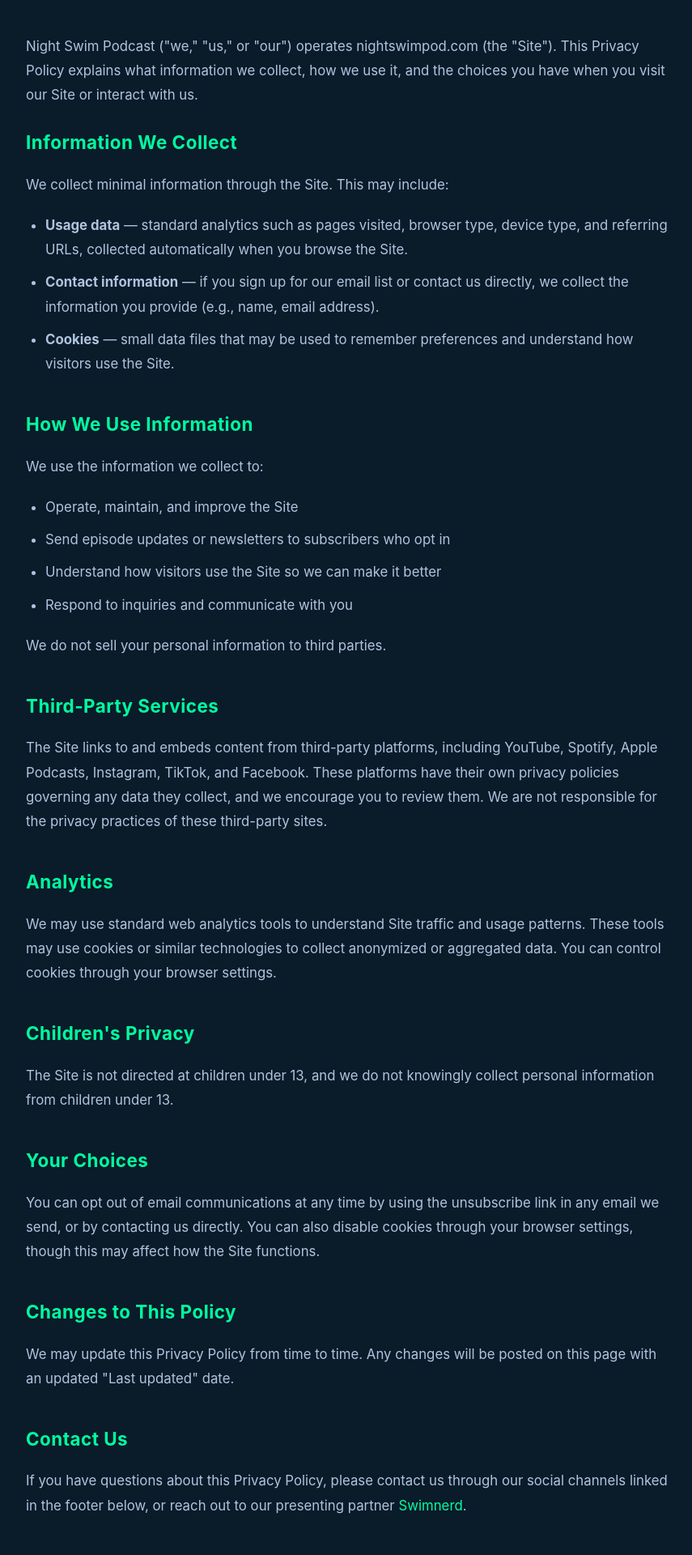
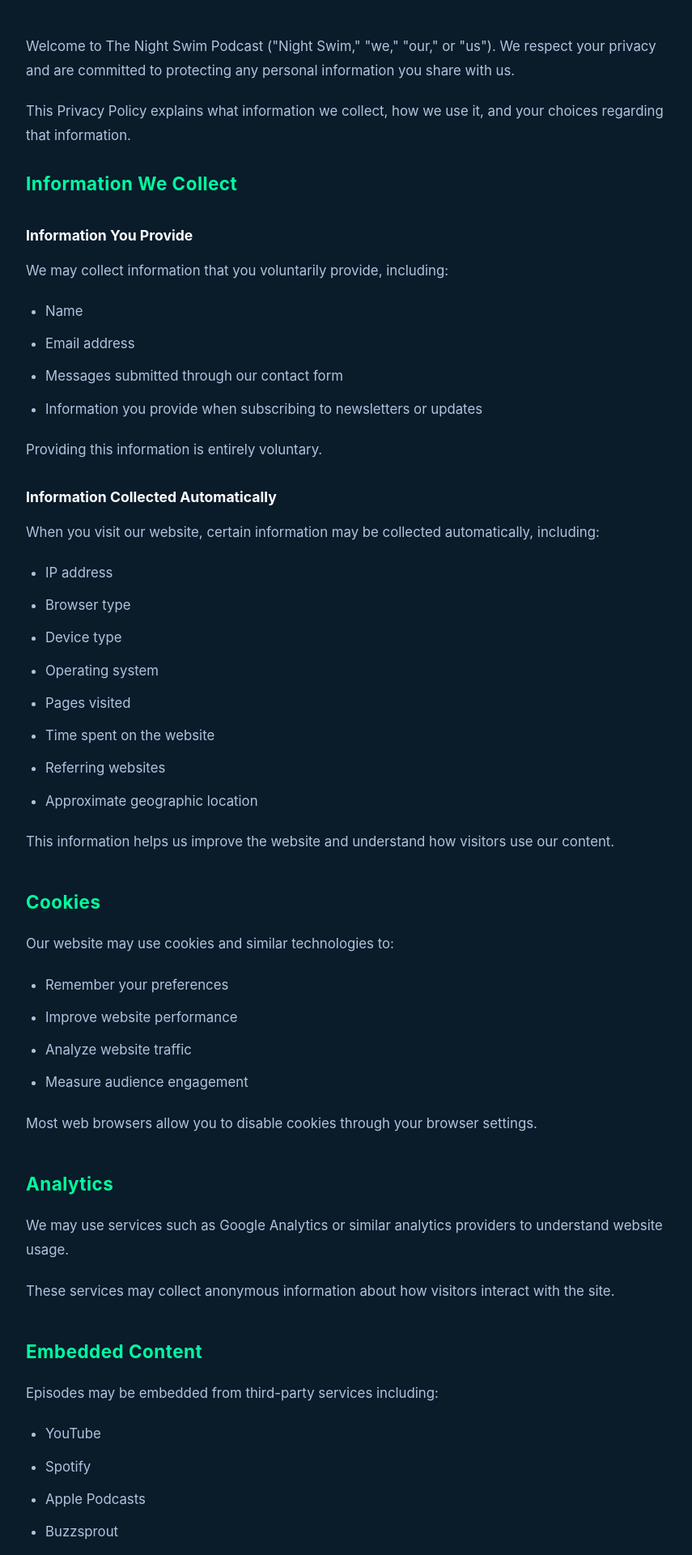
Before and after one commit to swimnerdtim/nightswimpod, a React (Vite) app: page /privacy in a window 1280 px wide. Shown: the part 360-2280 px from the top of the page at 81% size, without its empty margins (208-1063 px from the left). Built offline with nearby package versions, Linux system fonts and the light colour scheme.

Commit message:
Replace privacy policy with Nate's provided text

```diff
--- a/src/pages/Privacy.css
+++ b/src/pages/Privacy.css
@@ -36,6 +36,14 @@
   margin-top: 24px;
 }
 
+.privacy-content h3 {
+  color: var(--text-primary);
+  font-size: 1.1rem;
+  font-weight: 700;
+  margin-top: 28px;
+  margin-bottom: 12px;
+}
+
 .privacy-content p {
   margin-bottom: 20px;
 }
--- a/src/pages/Privacy.jsx
+++ b/src/pages/Privacy.jsx
@@ -7,86 +7,149 @@ function Privacy() {
         <div className="container">
           <div className="privacy-hero">
             <h1 className="section-title">PRIVACY POLICY</h1>
-            <p className="privacy-updated">Last updated: August 3, 2026</p>
+            <p className="privacy-updated">Effective Date: July 27, 2026</p>
           </div>
 
           <div className="privacy-content">
             <p>
-              Night Swim Podcast ("we," "us," or "our") operates nightswimpod.com (the "Site"). This
-              Privacy Policy explains what information we collect, how we use it, and the choices you
-              have when you visit our Site or interact with us.
+              Welcome to The Night Swim Podcast ("Night Swim," "we," "our," or "us"). We respect your
+              privacy and are committed to protecting any personal information you share with us.
+            </p>
+            <p>
+              This Privacy Policy explains what information we collect, how we use it, and your choices
+              regarding that information.
             </p>
 
             <h2>Information We Collect</h2>
+
+            <h3>Information You Provide</h3>
+            <p>We may collect information that you voluntarily provide, including:</p>
+            <ul>
+              <li>Name</li>
+              <li>Email address</li>
+              <li>Messages submitted through our contact form</li>
+              <li>Information you provide when subscribing to newsletters or updates</li>
+            </ul>
+            <p>Providing this information is entirely voluntary.</p>
+
+            <h3>Information Collected Automatically</h3>
             <p>
-              We collect minimal information through the Site. This may include:
+              When you visit our website, certain information may be collected automatically, including:
             </p>
             <ul>
-              <li>
-                <strong>Usage data</strong> — standard analytics such as pages visited, browser type,
-                device type, and referring URLs, collected automatically when you browse the Site.
-              </li>
-              <li>
-                <strong>Contact information</strong> — if you sign up for our email list or contact us
-                directly, we collect the information you provide (e.g., name, email address).
-              </li>
-              <li>
-                <strong>Cookies</strong> — small data files that may be used to remember preferences and
-                understand how visitors use the Site.
-              </li>
+              <li>IP address</li>
+              <li>Browser type</li>
+              <li>Device type</li>
+              <li>Operating system</li>
+              <li>Pages visited</li>
+              <li>Time spent on the website</li>
+              <li>Referring websites</li>
+              <li>Approximate geographic location</li>
+            </ul>
+            <p>This information helps us improve the website and understand how visitors use our content.</p>
+
+            <h2>Cookies</h2>
+            <p>Our website may use cookies and similar technologies to:</p>
+            <ul>
+              <li>Remember your preferences</li>
+              <li>Improve website performance</li>
+              <li>Analyze website traffic</li>
+              <li>Measure audience engagement</li>
+            </ul>
+            <p>Most web browsers allow you to disable cookies through your browser settings.</p>
+
+            <h2>Analytics</h2>
+            <p>We may use services such as Google Analytics or similar analytics providers to understand website usage.</p>
+            <p>These services may collect anonymous information about how visitors interact with the site.</p>
+
+            <h2>Embedded Content</h2>
+            <p>Episodes may be embedded from third-party services including:</p>
+            <ul>
+              <li>YouTube</li>
+              <li>Spotify</li>
+              <li>Apple Podcasts</li>
+              <li>Buzzsprout</li>
+              <li>Other podcast platforms</li>
+            </ul>
+            <p>
+              These services may collect data as though you visited their websites directly. Their
+              privacy policies govern any information they collect.
+            </p>
+
+            <h2>Email Communications</h2>
+            <p>If you subscribe to our mailing list, we may occasionally send:</p>
+            <ul>
+              <li>New episode announcements</li>
+              <li>Podcast updates</li>
+              <li>Special guests</li>
+              <li>Event information</li>
+              <li>Promotions related to Night Swim</li>
+            </ul>
+            <p>You may unsubscribe at any time using the unsubscribe link included in every email.</p>
+
+            <h2>Merchandise and Purchases</h2>
+            <p>If we offer merchandise or paid content, payment information is processed securely by third-party payment providers.</p>
+            <p>We do not store credit card numbers or payment credentials on our servers.</p>
+
+            <h2>How We Use Your Information</h2>
+            <p>We may use collected information to:</p>
+            <ul>
+              <li>Operate the website</li>
+              <li>Respond to inquiries</li>
+              <li>Improve the podcast and website</li>
+              <li>Analyze audience engagement</li>
+              <li>Send newsletters (only if you subscribe)</li>
+              <li>Prevent fraud and abuse</li>
+              <li>Comply with legal obligations</li>
             </ul>
 
-            <h2>How We Use Information</h2>
-            <p>We use the information we collect to:</p>
+            <h2>Sharing Information</h2>
+            <p>We do not sell your personal information.</p>
+            <p>We may share information with trusted service providers that help us operate the website, including:</p>
             <ul>
-              <li>Operate, maintain, and improve the Site</li>
-              <li>Send episode updates or newsletters to subscribers who opt in</li>
-              <li>Understand how visitors use the Site so we can make it better</li>
-              <li>Respond to inquiries and communicate with you</li>
+              <li>Website hosting providers</li>
+              <li>Email marketing providers</li>
+              <li>Analytics providers</li>
+              <li>Payment processors</li>
             </ul>
-            <p>We do not sell your personal information to third parties.</p>
+            <p>These providers only receive information necessary to perform their services.</p>
 
-            <h2>Third-Party Services</h2>
+            <h2>Data Security</h2>
+            <p>We use commercially reasonable security measures to protect your information.</p>
             <p>
-              The Site links to and embeds content from third-party platforms, including YouTube,
-              Spotify, Apple Podcasts, Instagram, TikTok, and Facebook. These platforms have their own
-              privacy policies governing any data they collect, and we encourage you to review them.
-              We are not responsible for the privacy practices of these third-party sites.
-            </p>
-
-            <h2>Analytics</h2>
-            <p>
-              We may use standard web analytics tools to understand Site traffic and usage patterns.
-              These tools may use cookies or similar technologies to collect anonymized or aggregated
-              data. You can control cookies through your browser settings.
+              However, no internet transmission or electronic storage method is completely secure, and
+              we cannot guarantee absolute security.
             </p>
 
             <h2>Children's Privacy</h2>
-            <p>
-              The Site is not directed at children under 13, and we do not knowingly collect personal
-              information from children under 13.
-            </p>
+            <p>The Night Swim Podcast is not directed toward children under the age of 13.</p>
+            <p>We do not knowingly collect personal information from children under 13.</p>
+            <p>If you believe a child has submitted personal information, please contact us so we can remove it.</p>
 
-            <h2>Your Choices</h2>
-            <p>
-              You can opt out of email communications at any time by using the unsubscribe link in any
-              email we send, or by contacting us directly. You can also disable cookies through your
-              browser settings, though this may affect how the Site functions.
-            </p>
+            <h2>Third-Party Links</h2>
+            <p>Our website may contain links to other websites.</p>
+            <p>We are not responsible for the privacy practices or content of third-party websites.</p>
 
-            <h2>Changes to This Policy</h2>
-            <p>
-              We may update this Privacy Policy from time to time. Any changes will be posted on this
-              page with an updated "Last updated" date.
-            </p>
+            <h2>Your Rights</h2>
+            <p>Depending on your location, you may have the right to:</p>
+            <ul>
+              <li>Request access to your personal information</li>
+              <li>Request correction of inaccurate information</li>
+              <li>Request deletion of your information</li>
+              <li>Withdraw consent where applicable</li>
+            </ul>
+            <p>To exercise these rights, please contact us.</p>
+
+            <h2>Changes to This Privacy Policy</h2>
+            <p>We may update this Privacy Policy from time to time.</p>
+            <p>Changes become effective immediately upon posting the updated version on this page.</p>
 
             <h2>Contact Us</h2>
+            <p>If you have questions regarding this Privacy Policy, you may contact us at:</p>
             <p>
-              If you have questions about this Privacy Policy, please contact us through our social
-              channels linked in the footer below, or reach out to our presenting partner{' '}
-              <a href="https://swimnerd.com" target="_blank" rel="noopener noreferrer" className="host-link">
-                Swimnerd
-              </a>.
+              The Night Swim Podcast<br />
+              Email: <a href="mailto:info@nightswimpod.com" className="host-link">info@nightswimpod.com</a><br />
+              Website: <a href="https://nightswimpod.com" target="_blank" rel="noopener noreferrer" className="host-link">https://nightswimpod.com</a>
             </p>
           </div>
         </div>
```
